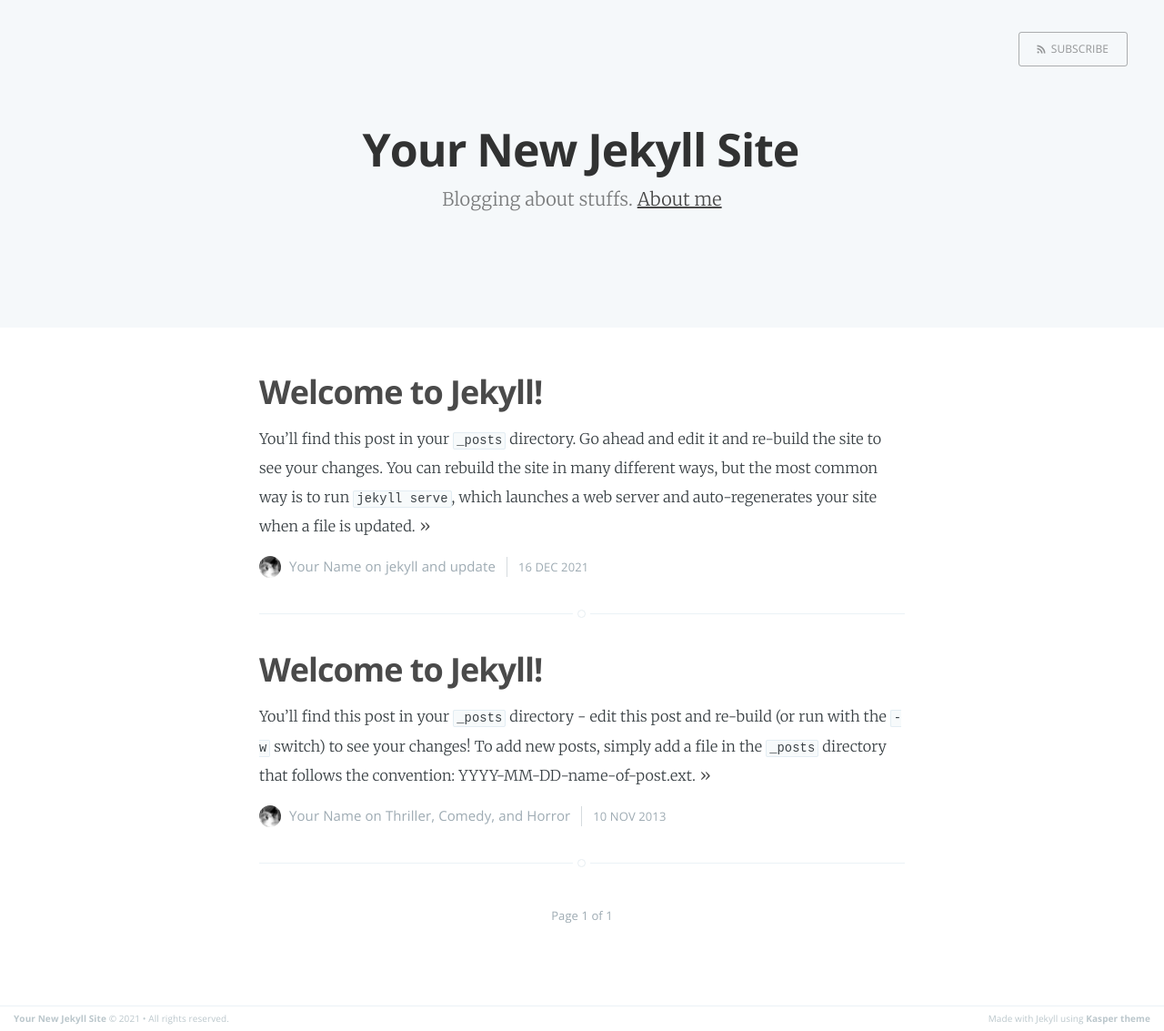
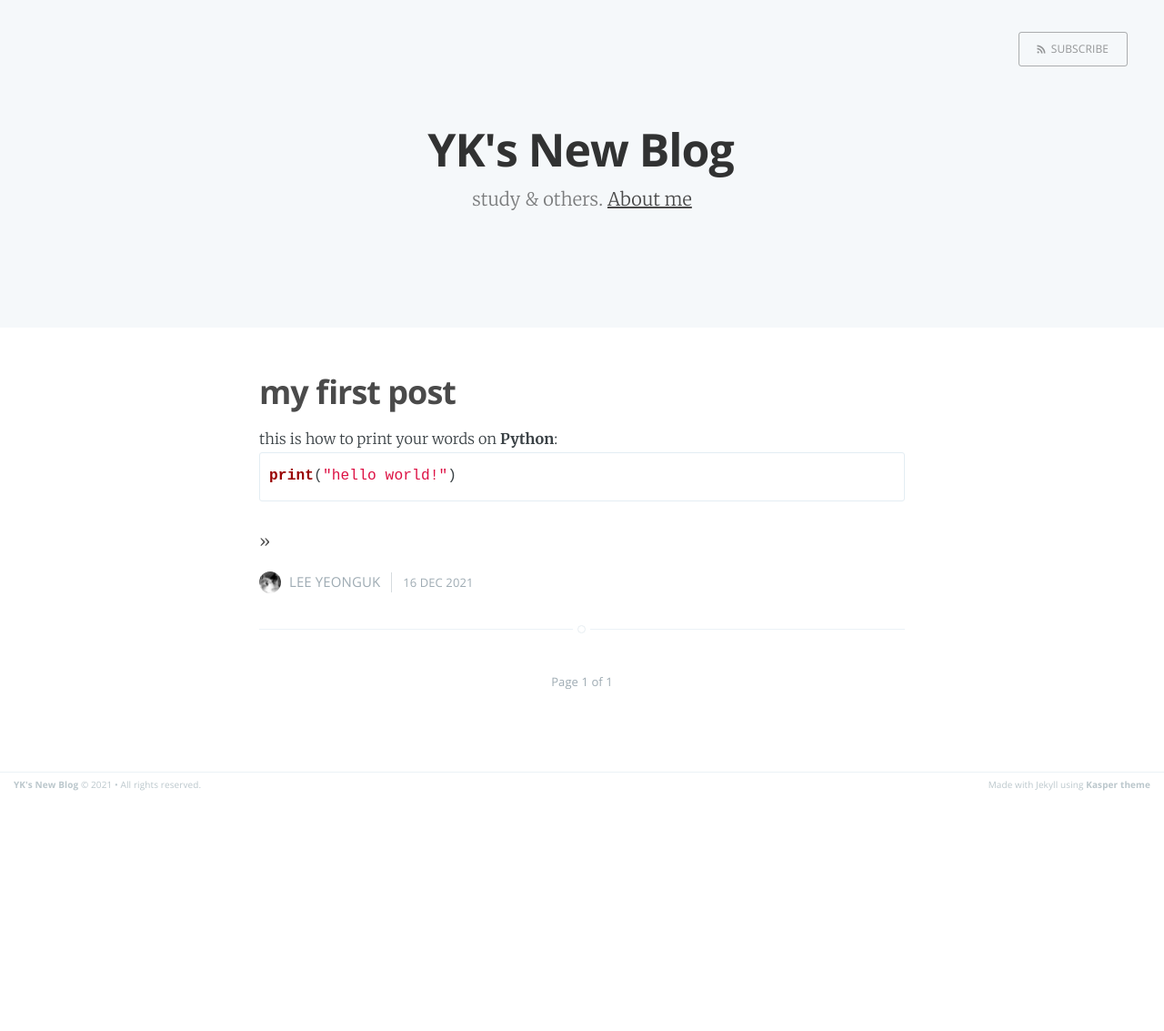
Before and after one commit to Poiurity/Poiurity.github.io, a Jekyll site: the page built from index.html, in a window 1280 px wide. Shown: the whole page at 91% size. Built offline with Jekyll 4.4.1, drawn with Linux system fonts in a browser that asks for light colours; the list of posts is cut into pages by our own code; after the commit the page ends 900 px from its top, so only the background shows below that.

Commit message:
them updated

````diff
--- a/_config.yml
+++ b/_config.yml
@@ -1,11 +1,11 @@
-name: Your New Jekyll Site
-description: Blogging about stuffs
-meta_description: "Your New Jekyll Site, Blogging about stuffs"
+name: YK's New Blog
+description: study & others
+meta_description: "Codes and life stuffs"
 
 markdown: kramdown
 highlighter: rouge
 logo: false
-paginate: 15
+paginate: 12
 baseurl: ""
 domain_name: "http://Poiurity.github.io"
 google_analytics: "UA-XXXXXXXX-X"
@@ -13,7 +13,7 @@ plugins: [jekyll-paginate]
 
 # Details for the RSS feed generator
 url: ""
-author: "Your Name"
+author: "LEE YEONGUK"
 
 # Disqus config
 disqus-shortname: ""
--- a/_layouts/post.html
+++ b/_layouts/post.html
@@ -72,7 +72,7 @@ post_class: post-template
                     <h4> {{ site.author }} </h4>
                     <!-- Author Bio -->
                     <p>
-                        Here goes the author description. You might want to place some links too in here
+                        Kookmin Univ. Software Engineering 21, iamlyg9667@kookmin.ac.kr
                     </p>
                 </section>
             {% endif %}
--- a/_posts/2013-11-10-welcome-to-jekyll.markdown
+++ /dev/null
@@ -1,24 +0,0 @@
----
-layout: post
-title:  "Welcome to Jekyll!"
-date:   2013-11-10 10:18:00
-categories: Thriller Comedy Horror
----
-
-You'll find this post in your `_posts` directory - edit this post and re-build (or run with the `-w` switch) to see your changes!
-To add new posts, simply add a file in the `_posts` directory that follows the convention: YYYY-MM-DD-name-of-post.ext.
-
-Jekyll also offers powerful support for code snippets:
-
-{% highlight ruby %}
-def print_hi(name)
-  puts "Hi, #{name}"
-end
-print_hi('Tom')
-#=> prints 'Hi, Tom' to STDOUT.
-{% endhighlight %}
-
-Check out the [Jekyll docs][jekyll] for more info on how to get the most out of Jekyll. File all bugs/feature requests at [Jekyll's GitHub repo][jekyll-gh].
-
-[jekyll-gh]: https://github.com/mojombo/jekyll
-[jekyll]:    http://jekyllrb.com
--- /dev/null
+++ b/_posts/2021-12-16-My-first-post.md
@@ -0,0 +1,11 @@
+---
+layout: post
+title: "my first post"
+---
+
+this is how to print your words on **Python**:
+```python
+print("hello world!")
+```
+
+this post was written at *2021/12/16*
--- a/_posts/2021-12-16-welcome-to-jekyll.markdown
+++ /dev/null
@@ -1,29 +0,0 @@
----
-layout: post
-title:  "Welcome to Jekyll!"
-date:   2021-12-16 19:09:18 +0900
-categories: jekyll update
----
-You’ll find this post in your `_posts` directory. Go ahead and edit it and re-build the site to see your changes. You can rebuild the site in many different ways, but the most common way is to run `jekyll serve`, which launches a web server and auto-regenerates your site when a file is updated.
-
-Jekyll requires blog post files to be named according to the following format:
-
-`YEAR-MONTH-DAY-title.MARKUP`
-
-Where `YEAR` is a four-digit number, `MONTH` and `DAY` are both two-digit numbers, and `MARKUP` is the file extension representing the format used in the file. After that, include the necessary front matter. Take a look at the source for this post to get an idea about how it works.
-
-Jekyll also offers powerful support for code snippets:
-
-{% highlight ruby %}
-def print_hi(name)
-  puts "Hi, #{name}"
-end
-print_hi('Tom')
-#=> prints 'Hi, Tom' to STDOUT.
-{% endhighlight %}
-
-Check out the [Jekyll docs][jekyll-docs] for more info on how to get the most out of Jekyll. File all bugs/feature requests at [Jekyll’s GitHub repo][jekyll-gh]. If you have questions, you can ask them on [Jekyll Talk][jekyll-talk].
-
-[jekyll-docs]: https://jekyllrb.com/docs/home
-[jekyll-gh]:   https://github.com/jekyll/jekyll
-[jekyll-talk]: https://talk.jekyllrb.com/
--- a/about.md
+++ b/about.md
@@ -1,6 +1,12 @@
 ---
 layout: page
-title: About me
+title: details
 ---
 
-This is a static page. It could be an 'about page' if you'd like.
+Introduce about this blog:
+
+#### Who am I?
+I am LEE YEONGUK, study for Software Engineering
+
+#### What's this blog for?
+The posts that I wrote here are about codes and my life experinces
````
